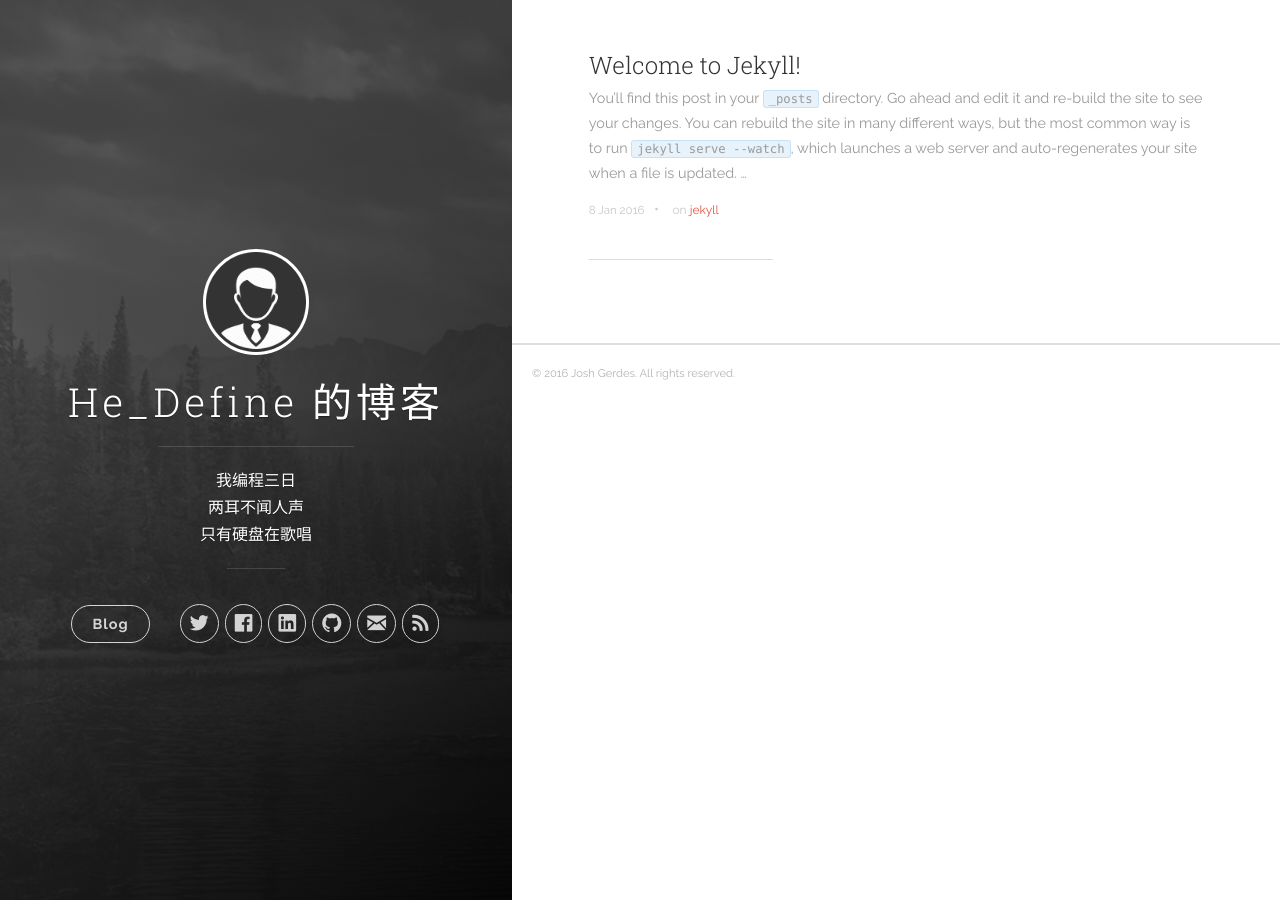
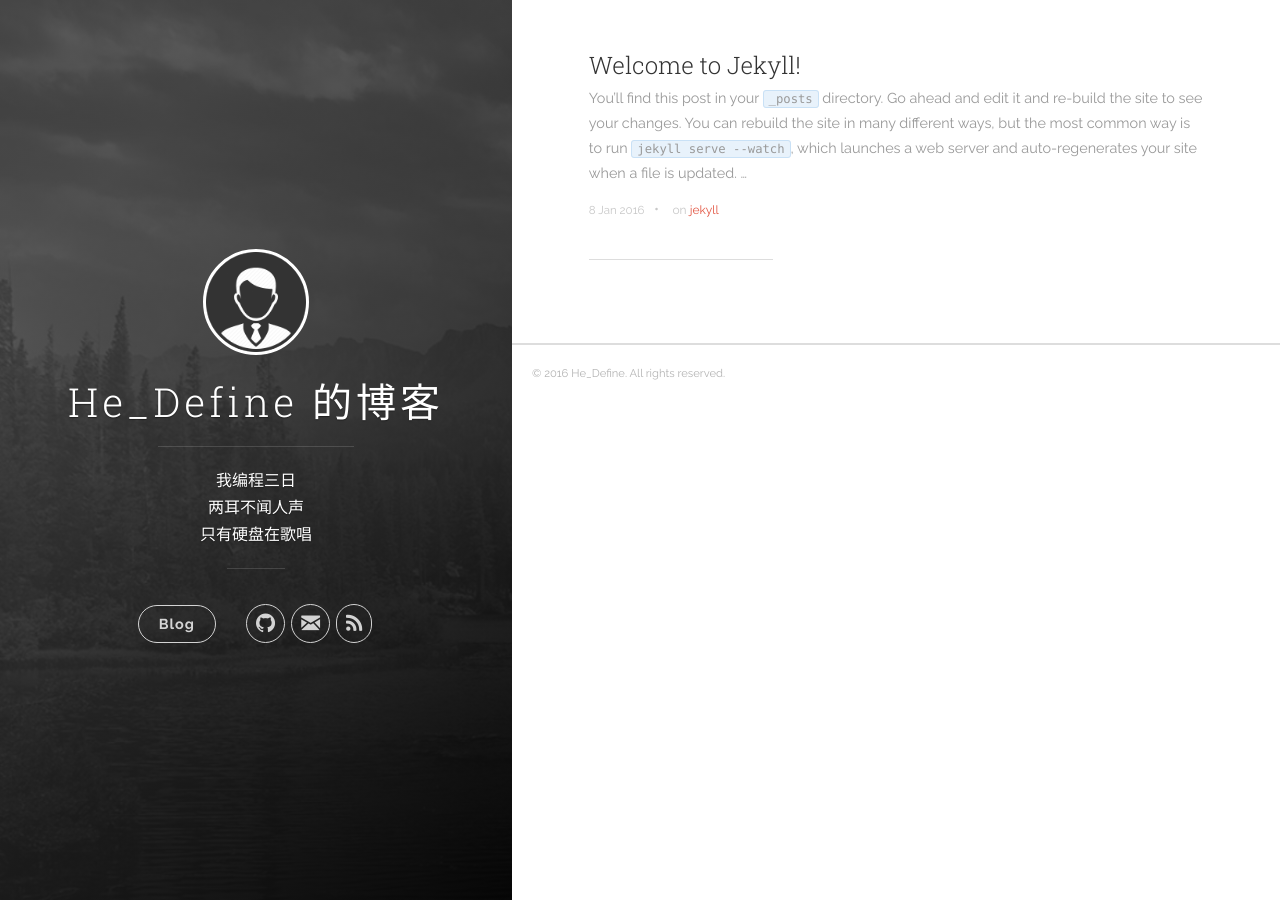
Before and after one commit to Durwards/Durwards.github.io, a Jekyll site: the page built from index.html, in a window 1280 px wide. Built offline with Jekyll 4.4.1, drawn with Linux system fonts in a browser that asks for light colours; nearby versions of some CDN libraries; the list of posts is cut into pages by our own code.

Commit message:
update config

```diff
--- a/_config.yml
+++ b/_config.yml
@@ -7,12 +7,12 @@
 # disqus_shortname: 'your-disqus-name'
 
 author:
-  name: 'Josh Gerdes'
-  email: josh@joshgerdes.com
-  twitter_username: joshgerdes
-  facebook_username: joshgerdes
-  github_username:  joshgerdes
-  linkedin_username:  joshgerdes
+  name: 'He_Define'
+  email: hedingfei1993@126.com
+#twitter_username: joshgerdes
+#facebook_username: joshgerdes
+  github_username:  HeDefine
+#linkedin_username:  joshgerdes
 
 defaults:
   -
@@ -37,4 +37,4 @@
   hard_wrap: false
 
 gems: ['jekyll-paginate']
-exclude: ['README.md', 'Gemfile', 'Gemfile.lock']
+exclude: ['README.md', 'Gemfile', 'Gemfile.lock','src']
```
